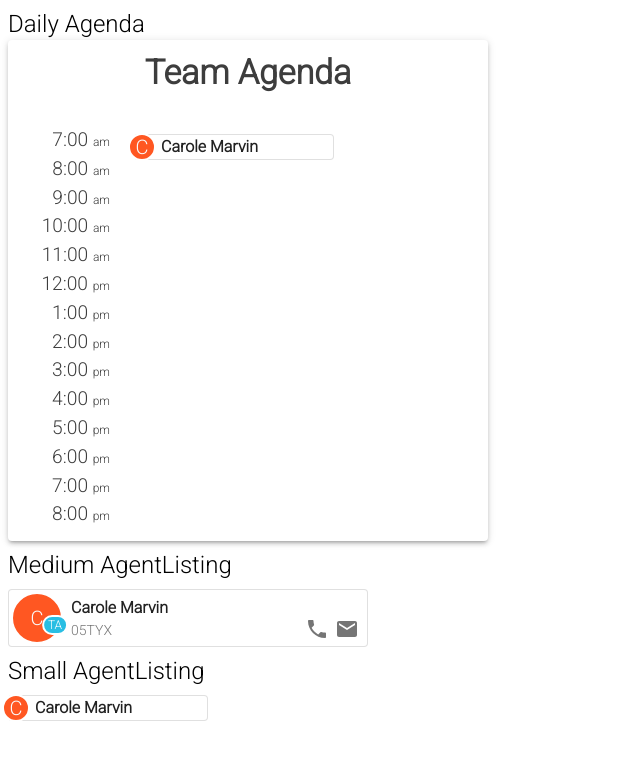
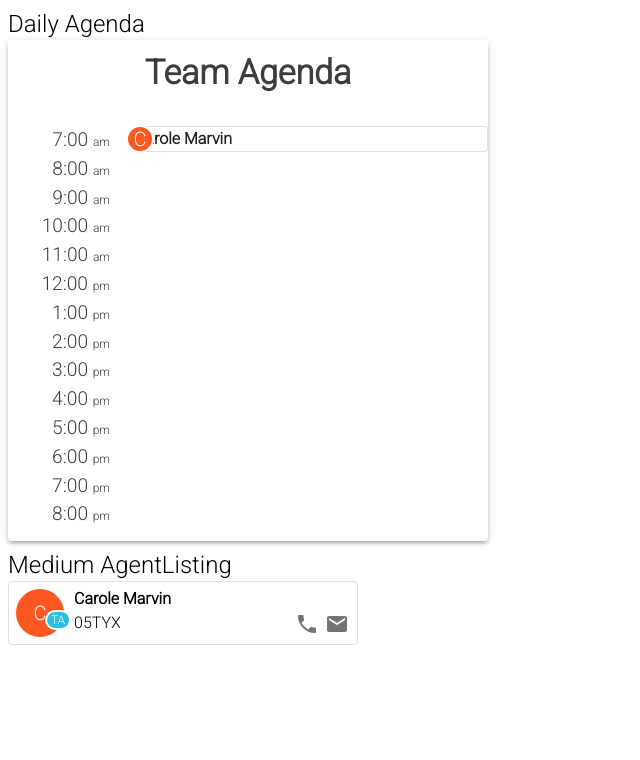
Before and after one commit to vollantre/agent-listing, a React app: page / in a window 1280 px wide. Shown: the top 760 px of the page, without its empty margins (0-640 px from the left). Built offline with nearby package versions, Linux system fonts and the light colour scheme; the HTML template or start-up script is replaced by a standard one.

Commit message:
make medium version of AgentListing a grid

```diff
--- a/src/App.js
+++ b/src/App.js
@@ -31,7 +31,7 @@ const theme = createMuiTheme({
 })
 
 const App = () => {
-    const [mockObj] = useState(sample)
+    const [mockArray] = useState(sample)
     const classes = useStyles()
 
     return(
@@ -41,20 +41,15 @@ const App = () => {
             </Typography>
             <DailyAgenda
                 title="Team Agenda"
-                agents={[mockObj]}
+                appointments={mockArray}
             />
             <Typography style={{ marginTop: '20px' }} variant="h5">
-               Medium AgentListing
+                Medium AgentListing
             </Typography>
-            <List className={classes.root}>
-                <AgentListing size="medium" agent={mockObj} />
-            </List>
-            <Typography variant="h5">
-                Small AgentListing
-            </Typography>
-            <List  className={classes.small}>
-                <AgentListing size="small" agent={mockObj} />
-            </List>
+            <AgentListing
+                agent={mockArray[0].agents[0]}
+                size="medium"
+            />
         </MuiThemeProvider>
     )
 }
--- a/src/components/AgentListing.js
+++ b/src/components/AgentListing.js
@@ -2,24 +2,17 @@ import React from 'react'
 import PropTypes from 'prop-types'
 import { withStyles } from '@material-ui/core/styles'
 import MuiCard from '@material-ui/core/Card'
+import Grid from '@material-ui/core/Grid'
+import IconButton from '@material-ui/core/IconButton'
 import Phone from '@material-ui/icons/Phone'
 import Email from '@material-ui/icons/Email'
+import Typography from '@material-ui/core/Typography'
 import MuiListItem from '@material-ui/core/ListItem'
 import MuiListItemText from '@material-ui/core/ListItemText'
 import MuiListSecondaryAction from '@material-ui/core/ListItemSecondaryAction'
-import Slider from './Slider'
 import Avatar from './Avatar'
 
 //STYLING
-const SmallListItemText = withStyles(theme => ({
-    root: {
-        marginTop: 0,
-        marginBottom: 0,
-        marginLeft: theme.spacing(2),
-        marginRight: theme.spacing(3)
-    }
-}))(MuiListItemText)
-
 const Card = withStyles(theme => ({
     root: {
         overflow: 'unset'
@@ -49,68 +42,57 @@ const ListItem = withStyles(theme => ({
 //SmallAgentListing component
 const SmallAgentListing = ({ agent }) =>
 
-        <Card variant="outlined"><ListItem>
+        <Card variant="outlined">
+            <Grid style={{ position: 'relative' }} item container xs={6}>
                 <Avatar size='small' backgroundColor={agent.color}>
                     {agent.name[0]}
                 </Avatar>
-            <SmallListItemText
-                primary={<strong>{agent.name}</strong>}
-            />
-        </ListItem></Card>
+                <Grid>
+                    <Typography variant="body1"><strong>{agent.name}</strong></Typography>
+                </Grid>
+            </Grid>
+        </Card>
 
 
 //MediumAgentListing component
-const MediumAgentListing = ({ agent, showEmail, showPhone, handleEmailReveal, handlePhoneReveal }) =>
-    <Card variant="outlined" >
-        <ListItem>
+const MediumAgentListing = ({ agent }) =>
+        <Grid
+            style={
+                {
+                    width: '350px',
+                    padding: '5px',
+                    borderRadius: '4px',
+                    border: '1px solid rgba(0, 0, 0, 0.12)'
+                }
+            }
+            container
+        >
+            <Grid item container xs={6}>
                 <Avatar backgroundColor={agent.color} badgeContent='TA'>
                     {agent.name[0]}
                 </Avatar>
-            <MuiListItemText
-                primary={<strong>{agent.name}</strong>}
-                secondary={agent.code}
-            />
-            <ListSecondaryAction>
-                <Slider
-                    icon={<Phone />}
-                    dataInfo={agent.phone}
-                    show={showPhone}
-                    handleReveal={handlePhoneReveal}
-                />
-                <Slider
-                    icon={<Email />}
-                    dataInfo={agent.email}
-                    show={showEmail}
-                    handleReveal={handleEmailReveal}
-                />
-            </ListSecondaryAction>
-        </ListItem>
-    </Card>
+                <Typography>
+                    <strong>{agent.name}</strong>
+                    <br />
+                    {agent.code}
+                </Typography>
+            </Grid>
+            <Grid item xs={6} container alignItems="flex-end" justify="flex-end">
+                <IconButton size="small">
+                    <Phone />
+                </IconButton>
+                <IconButton size="small">
+                    <Email />
+                </IconButton>
+            </Grid>
+        </Grid>
 
 //AgentListing component
 const AgentListing = ({ agent, size }) => {
-    const [showPhone, setShowPhone] = React.useState(false)
-    const [showEmail, setShowEmail] = React.useState(false)
-
-    const handlePhoneReveal = () => {
-        showEmail && setShowEmail(false)
-        setShowPhone(prev => !prev)
-    }
-
-    const handleEmailReveal = () => {
-        showPhone && setShowPhone(false)
-        setShowEmail(prev => !prev)
-    }
 
     if(size === 'small') return <SmallAgentListing agent={agent} />
 
-    return <MediumAgentListing
-                showEmail={showEmail}
-                showPhone={showPhone}
-                handleEmailReveal={handleEmailReveal}
-                handlePhoneReveal={handlePhoneReveal}
-                agent={agent}
-            />
+    return <MediumAgentListing agent={agent} />
 }
 
 AgentListing.propTypes = {
--- a/src/components/Avatar.js
+++ b/src/components/Avatar.js
@@ -46,11 +46,9 @@ const Avatar = (props) =>  {
     const { children, backgroundColor, classes, badgeContent, size } = props
 
     if(size && size === 'small') return (
-        <ListItemAvatar>
             <MuiAvatar style={{ backgroundColor }} className={classes.small}>
                 {children}
             </MuiAvatar>
-        </ListItemAvatar>
     )
 
     return (
--- a/src/components/DailyAgenda.js
+++ b/src/components/DailyAgenda.js
@@ -1,4 +1,5 @@
 import React from 'react'
+import PropTypes from 'prop-types'
 import { withStyles } from '@material-ui/core/styles'
 import MuiPaper from '@material-ui/core/Paper'
 import List from '@material-ui/core/List'
@@ -24,7 +25,7 @@ const Paper = withStyles(theme => ({
     }
 }))(MuiPaper)
 
-const Time = ({ hour,  }) => (
+const Time = ({ hour }) => (
     <Grid item xs={12}>
         <Typography align="right" variant="body1">
             {hour.slice(0,5)} <Typography variant="caption">{hour.substr(-2)}</Typography>
@@ -51,7 +52,7 @@ const Times = () => (
     </Grid>
 )
 
-const DailyAgenda = ({ title, agents }) => {
+const DailyAgenda = ({ title, appointments }) => {
 
     return(
         <Paper elevation={3}>
@@ -61,9 +62,7 @@ const DailyAgenda = ({ title, agents }) => {
             <Grid style={{ marginTop: '20px' }} container spacing={3}>
                 <Times />
                 <Grid item xs={9}>
-                    <List style={{ width: '200px' }}>
-                        <AgentListing size="small" agent={agents[0]} />
-                    </List>
+                    <AgentListing size="small" agent={appointments[0].agents[0]} />
                 </Grid>
             </Grid>
         </Paper>
@@ -71,4 +70,9 @@ const DailyAgenda = ({ title, agents }) => {
 
 }
 
+DailyAgenda.propTypes = {
+    title: PropTypes.string.isRequired,
+    appointments: PropTypes.array
+}
+
 export default DailyAgenda
--- a/src/sample.js
+++ b/src/sample.js
@@ -1,9 +1,24 @@
-import { deepOrange } from '@material-ui/core/colors'
+import { deepOrange, deepPurple } from '@material-ui/core/colors'
 
-export default {
+export default [
+    {
+        appt_time: "2020-04-01 12:15:00",
+        agents: [
+            {
                 name: 'Carole Marvin',
                 code: '05TYX',
                 phone: '(805) 334 4432',
                 email: 'example@mail.com',
                 color: deepOrange[500]
+            },
+            {
+                name: 'Steven Shrom',
+                code: '09KTX',
+                phone: '(804) 123 4567',
+                email: 'mail@example.com',
+                color: deepPurple[500]
             }
+        ]
+    }
+
+]
```
Lines whose indentation alone changed are shown as unchanged.
